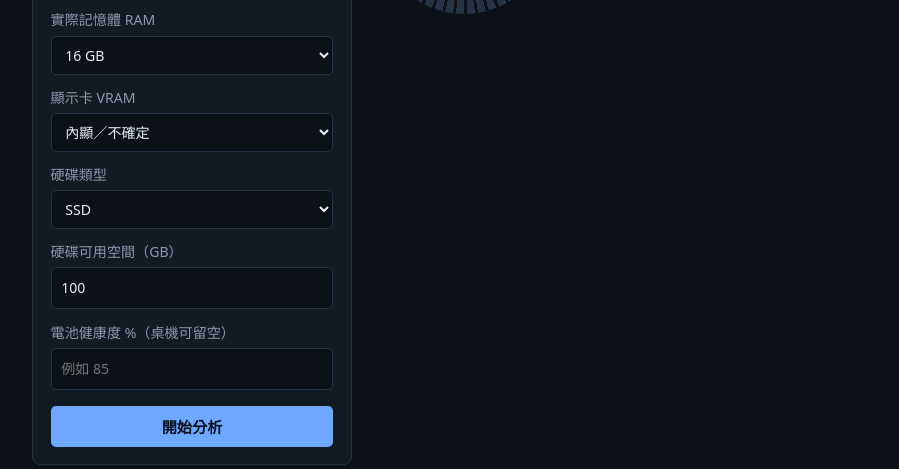
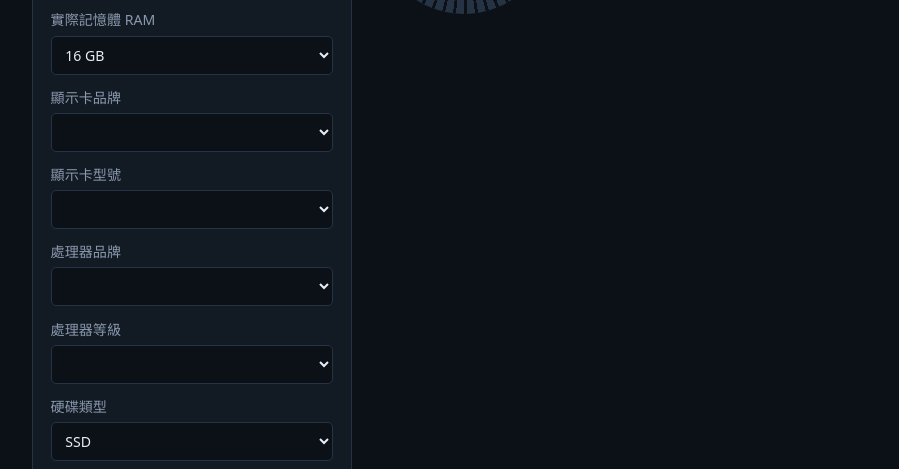
Before and after one commit to sky4778/PC_Check, a plain HTML site: page index.html in a window 1280 px wide. Shown: the part 309-778 px from the top of the page, without its empty margins (108-1007 px from the left). Drawn offline with Linux system fonts and the light colour scheme.

Commit message:
Update index.html

```diff
--- a/index.html
+++ b/index.html
@@ -23,8 +23,12 @@
       <h2>補充資料</h2>
       <label>實際記憶體 RAM
         <select id="ram"><option value="4">4 GB</option><option value="8">8 GB</option><option value="16" selected>16 GB</option><option value="32">32 GB 以上</option></select></label>
-      <label>顯示卡 VRAM
-        <select id="vram"><option value="0">內顯／不確定</option><option value="2">2 GB</option><option value="4">4 GB</option><option value="6">6 GB</option><option value="8">8 GB</option><option value="12">12 GB</option><option value="16">16 GB</option><option value="24">24 GB 以上</option></select></label>
+      <label>顯示卡品牌 <select id="gpuBrand"></select></label>
+      <label>顯示卡型號 <select id="gpuModel"></select></label>
+      <p class="hint" id="gpuHint"></p>
+      <label>處理器品牌 <select id="cpuBrand"></select></label>
+      <label>處理器等級 <select id="cpuModel"></select></label>
+      <p class="hint" id="cpuHint"></p>
       <label>硬碟類型
         <select id="diskType"><option value="ssd">SSD</option><option value="hdd">HDD</option></select></label>
       <label>硬碟可用空間（GB）<input id="disk" type="number" min="0" value="100"></label>
@@ -58,6 +62,8 @@
   </div>
 </main>
 <script src="data/apps.js"></script>
+<script src="data/gpus.js"></script>
+<script src="data/cpus.js"></script>
 <script src="assets/app.js"></script>
 </body>
 </html>
```
